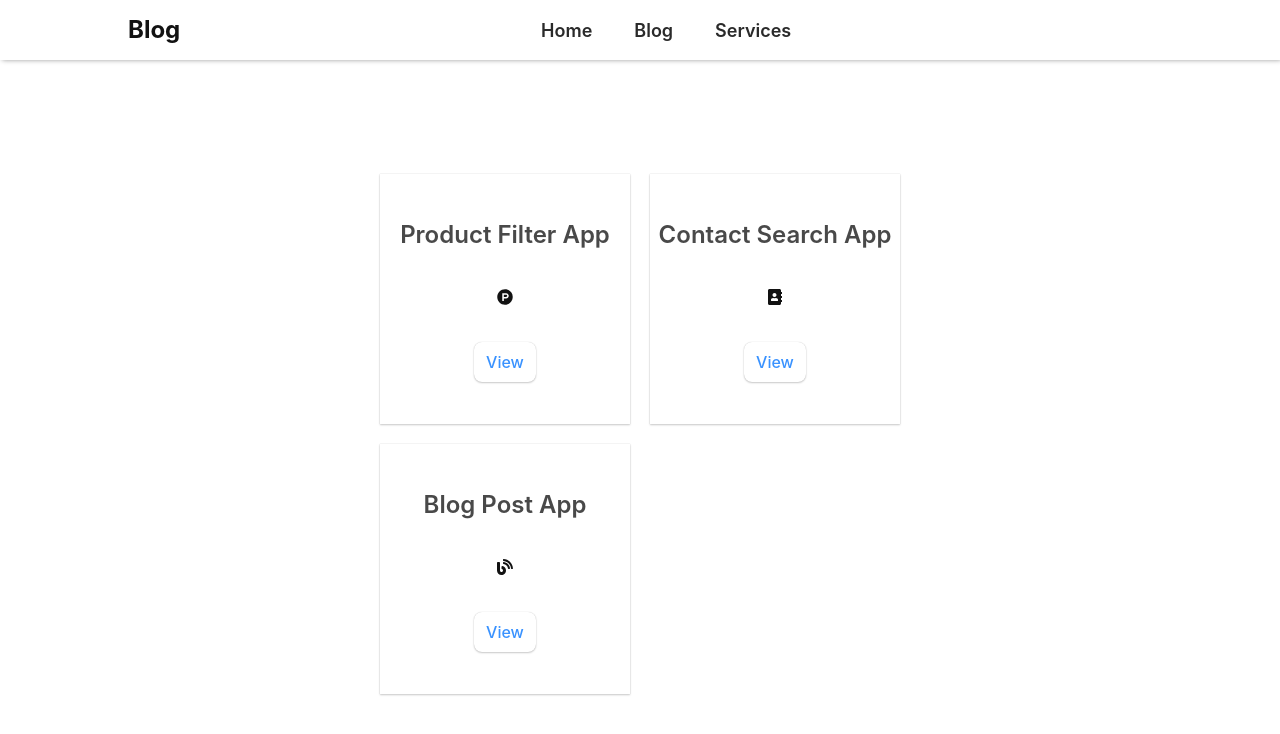
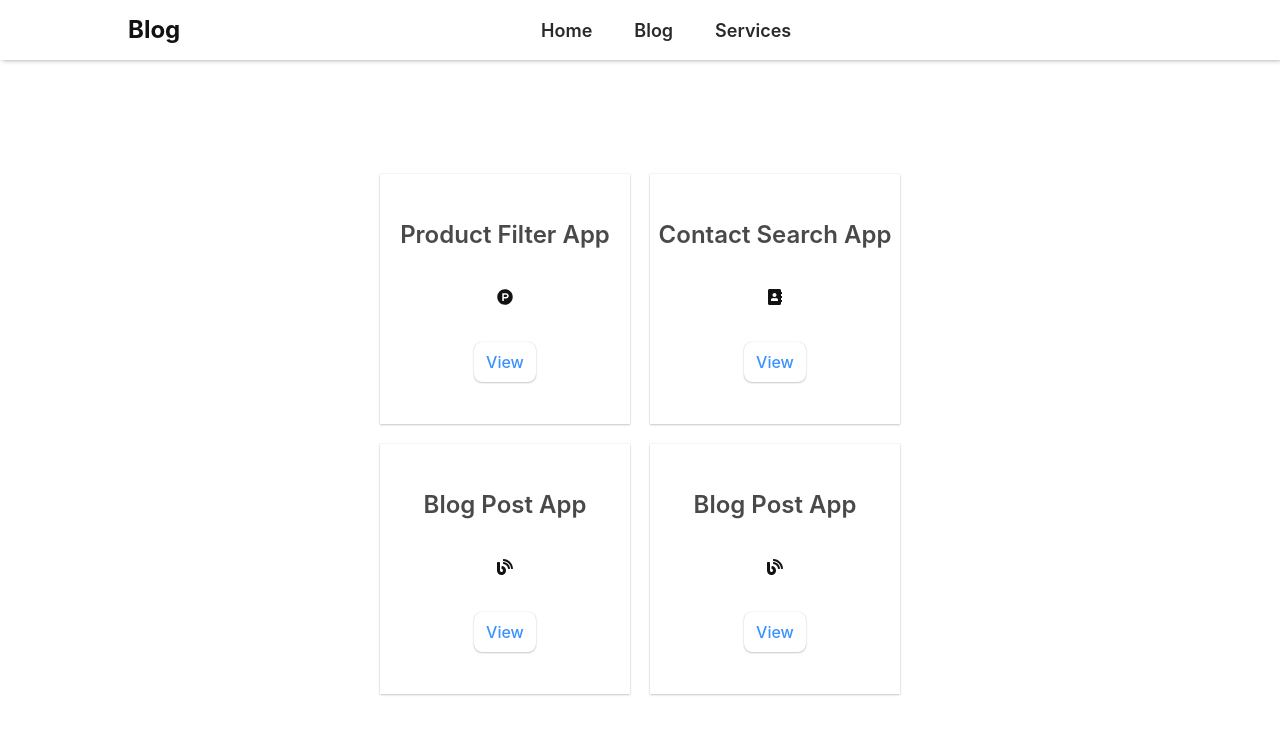
Before and after one commit to ebukaeze/React-MultiApp, a React (Create React App) app: page / in a window 1280 px wide. Shown: the top 734 px of the page. Built offline with nearby package versions, Linux system fonts and the light colour scheme.

Commit message:
added card component

```diff
--- a/src/pages/Home.js
+++ b/src/pages/Home.js
@@ -28,6 +28,12 @@ const Home = () => {
             link={"/blog"}
             icon={<FaBlog width={40} height={40} />}
           />
+          <Card
+            title={"Blog Post App"}
+            onClick={() => {}}
+            link={"/blog"}
+            icon={<FaBlog width={40} height={40} />}
+          />
         </div>
       </div>
     </section>
```
